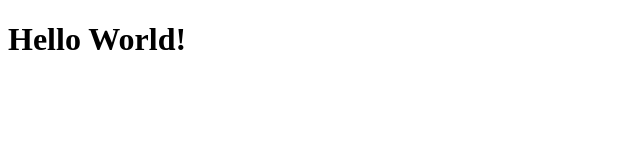
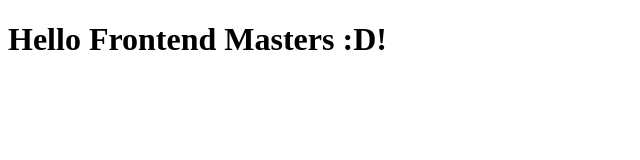
Before and after one commit to rbramos/rbramos.github.io, a plain HTML site: page index.html in a window 1280 px wide. Shown: the whole page, without its empty margins (0-640 px from the left). Drawn offline with Linux system fonts and the light colour scheme.

Commit message:
A little customization :P

```diff
--- a/index.html
+++ b/index.html
@@ -7,6 +7,6 @@
     <title>Github Page</title>
 </head>
 <body>
-    <h1>Hello World!</h1>
+    <h1>Hello Frontend Masters :D!</h1>
 </body>
 </html>
```
